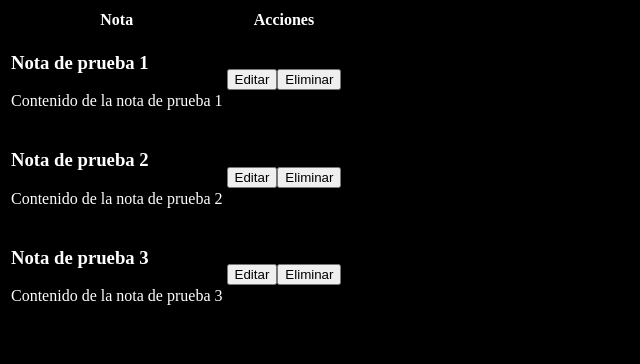
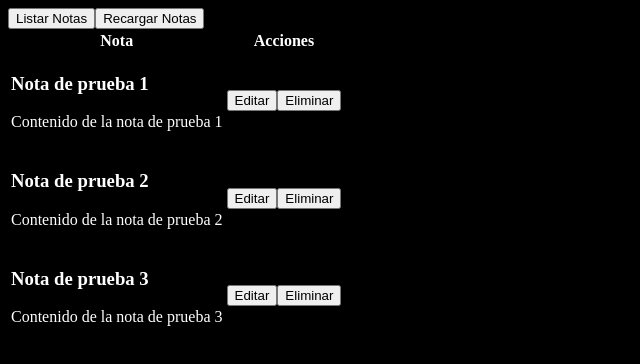
Before and after one commit to NicoJimenez123/notario, a Vue app: page / in a window 1280 px wide. Shown: the top 364 px of the page, without its empty margins (0-640 px from the left). Built offline with nearby package versions, Linux system fonts and the light colour scheme.

Commit message:
Solucionado error de actualizar el listado al eliminar, y añadidos botones listar y recargar notas

```diff
--- a/src/views/ViewNotas.vue
+++ b/src/views/ViewNotas.vue
@@ -3,6 +3,7 @@ import { ref, onBeforeMount } from 'vue';
 import ComponentNota from '../components/ComponentNota.vue';
 import RepositoryNotas from '../repositories/RepositoryNotas.ts';
 import Nota from '../models/ModelNota';
+import getNotasDefault from '../services/getNotasDefault.ts';
 
 const { repositoryNotas } = defineProps<{
   repositoryNotas: RepositoryNotas;
@@ -11,7 +12,8 @@ const notas = ref<Nota[]>([]);
 
 const cargarNotas = async () => {
   try {
-    notas.value = await repositoryNotas.findAll();
+    let response = await repositoryNotas.findAll();
+    notas.value = [...response];
     console.log('Cargando notas desde el repositorio...');
   } catch (error) {
     console.error('Error al cargar las notas:', error);
@@ -26,19 +28,37 @@ const editarNota = (nota: Nota) => {
 
 const eliminarNota = async (id: number) => {
   try {
-    await repositoryNotas.delete(id);
-    await cargarNotas(); // Recargar las notas después de eliminar
+    console.log('Eliminando nota: ', id);
+    if(await repositoryNotas.delete(id)) {
+      await cargarNotas(); // Recargar las notas después de eliminar
+    } else {
+      console.warn('No existe nota con la ID: ', id);
+    }
   } catch (error) {
     console.error('Error al eliminar la nota:', error);
   }
 };
 
+const listarNotas = async () => {
+  console.log(notas.value);
+}
+
+const recargarNotas = async () => {
+  let notasDefault = await getNotasDefault();
+  notasDefault.forEach(nota => {
+    repositoryNotas.create(nota.titulo, nota.contenido);
+  })
+  await cargarNotas();
+}
+
 onBeforeMount( async () => {
-  notas.value = await repositoryNotas.findAll();
+  await cargarNotas();
 })
 </script>
 
 <template>
+  <button @click="listarNotas()">Listar Notas</button>
+  <button @click="recargarNotas()">Recargar Notas</button>
   <table>
     <thead>
       <tr>
```
